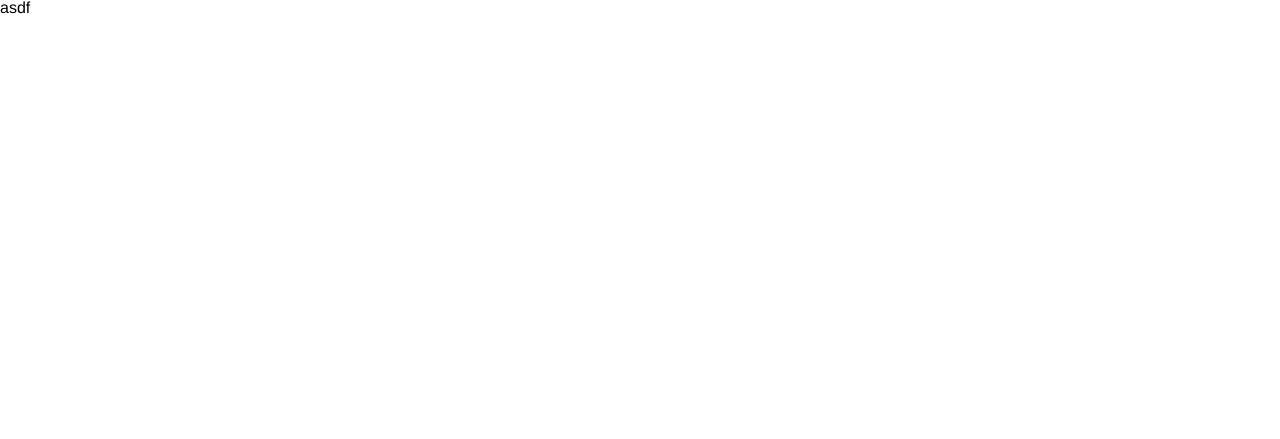
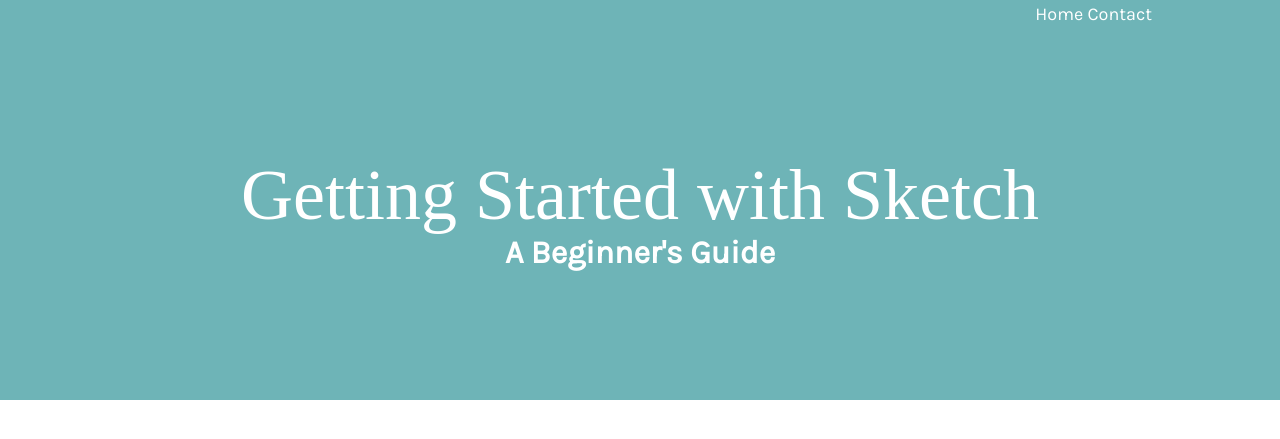
Before and after one commit to meewgumi/meewgumi.github.io, a PHP site: page /learn/sketch.htm in a window 1280 px wide. Before the commit the part shown is almost empty. Shown: the top 439 px of the page. Run offline with PHP 8.4, Linux system fonts and the light colour scheme; some libraries are stand-ins or nearby versions.

Commit message:
Made the header

```diff
--- a/css/portfolio.css
+++ b/css/portfolio.css
@@ -4,28 +4,52 @@
     -moz-box-sizing: border-box;
     -webkit-box-sizing: border-box;
     box-sizing: border-box;
+	margin: 0;
+	padding: 0;
 }
 body {
     font-family: franklin-gothic-urw, "HelveticaNeue-Light", "Helvetica Neue Light", "Helvetica Neue", Helvetica, Arial, "Lucida Grande", sans-serif;
     font-weight: 400;
-    font-size: 100%;
-    line-height: 1rem;
+    line-height: 125%;
 }
 
 .header {
-	font-family: Karla-Regular;
+	font-family: 'Karla';
 	color: #FFFFFF;
 }
 
-.header__logo
+.header__logo {
 
-.header__nav  {
-font-size: 24px;
+}
+
+.header__nav {
+	width: 80%;
+margin: 0 auto;
+}
+
+.header__links  {
+float: right;
+font-size: 18px;
 line-height: 28px;
+list-style-type: none;
+
+}
+
+.header__links li {
+	display: inline;
+}
+
+.header__links a {
+	text-decoration: none;
+	color: #ffffff;
 }
 
 .header__text {
-		text-align: center;
+	width: 80%;
+margin: 0 auto;
+	text-align: center;
+	clear: both;
+	padding: 8rem 0 0 0;
 }
 
 
@@ -33,40 +57,41 @@ line-height: 28px;
 font-family: franklin-gothic-urw;
 	font-weight: 400;
 font-size: 72px;
-line-height: 82px;
+line-height: 78px;
+		margin: 0 0 0 0;
 }
 
 .header--h2 {
 font-size: 32px;
 line-height: 37px;
-	text-align: center;
 }
 
 
-.header--background
+.header--background {
+	height: 25rem;
+	background-color: #6eb4b7;
+}
 
 .content {
 	font-family: franklin-gothic-urw;
 	font-weight: 400;
+	color: #030303;
 }
 
 
 .content__text {
 	font-size: 23px;
-color: #030303;
 line-height: 33px;
 }
 
 .content--h1 {
 	font-weight: 500;
 font-size: 52px;
-color: #030303;
 line-height: 59px;
 }
 
 .content--h2 {
 	font-weight: 500;
 	font-size: 36px;
-color: #030303;
 line-height: 41px;
 }
--- a/learn/sketch.htm
+++ b/learn/sketch.htm
@@ -1,5 +1,6 @@
 <!DOCTYPE html>
 <html>
+
 <head>
 	<title>Sketch: A Beginner's Guide</title>
 	<meta charset="UTF-8">
@@ -8,13 +9,42 @@
 	<meta property="og:description" content="Megumi is a UX designer obsessed with making great products. She designs and develops responsive and minimal experiences for print, mobile, and web." />
 	<meta property="og:url" content="http://megumi.me" />
 	<meta property="og:image" content="http://megumi.me/img/geometry.png" />
-    <link rel="icon" type="image/png" href="img/mt.png">
-    <link rel="stylesheet" type="text/css" href="css/normalize.css">
-    <link rel="stylesheet" type="text/css" href="css/portfolio.css">
+	<link rel="icon" type="image/png" href="../img/mt.png">
+	<link rel="stylesheet" type="text/css" href="../css/normalize.css">
+	<link rel="stylesheet" type="text/css" href="../css/portfolio.css">
+	<link href='http://fonts.googleapis.com/css?family=Karla' rel='stylesheet' type='text/css'>
 	<script src="//use.typekit.net/qnd5wsu.js"></script>
-<script>try{Typekit.load();}catch(e){}</script>
+	<script>
+		try {
+			Typekit.load();
+		} catch (e) {}
+	</script>
 </head>
+
 <body>
-asdf
+	<div class="header  header--background">
+		<div class="header__nav">
+			<div class="header__logo">
+				<!--		Need SVG here-->
+			</div>
+			<div class="header__links">
+			<ul>
+				<li><a href="#">Home</a>
+				</li>
+				<li><a href="#">Contact</a>
+				</li>
+			</ul>
+				</div>
+		</div>
+		<div class="header__text">
+			<h1 class="header--h1">
+				Getting Started with Sketch</h1>
+			<h2 class="header--h2">
+				A Beginner's Guide
+			</h2>
+		</div>
+	</div>
+
 </body>
+
 </html>
```
Lines whose indentation alone changed are shown as unchanged.
